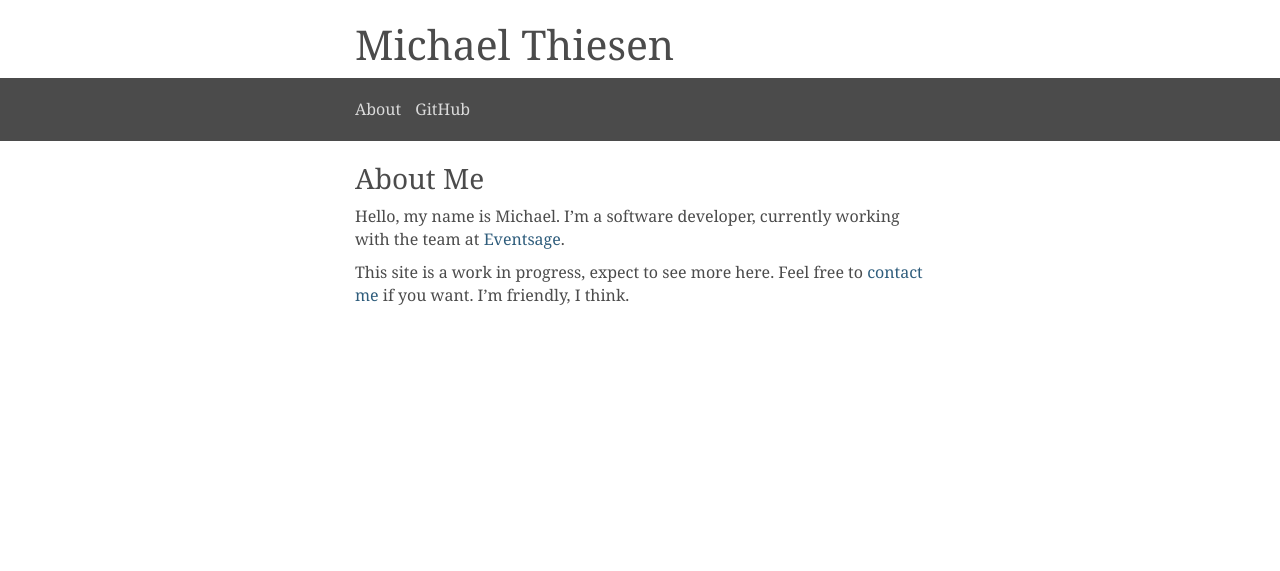
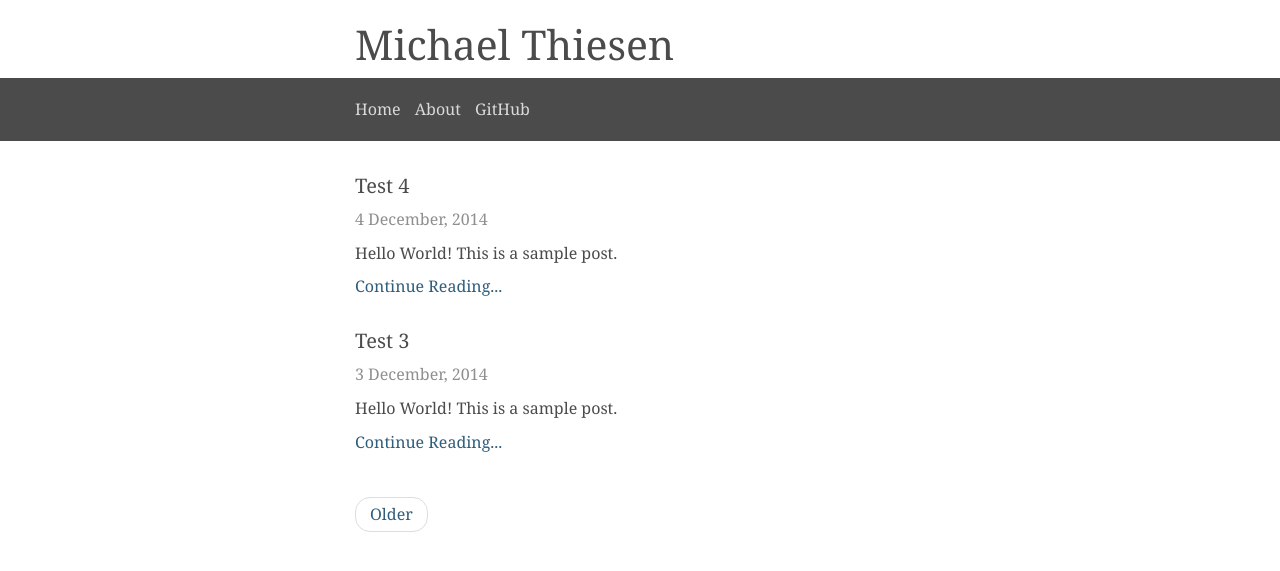
Before and after one commit to sarahromani/supermileage.github.io, a Jekyll site: the page built from index.html, in a window 1280 px wide. Shown: the top 571 px of the page. Built offline with Jekyll 4.4.1, drawn with Linux system fonts in a browser that asks for light colours; some web fonts are replaced; the list of posts is cut into pages by our own code.

Commit message:
Add posts (with test posts)

```diff
--- a/_config.yml
+++ b/_config.yml
@@ -1,5 +1,8 @@
 name: Michael Thiesen
 url: http://www.micthiesen.ca
+
+paginate: 2
+paginate_path: /page/:num/
 
 exclude: [
   bower.json,
--- a/_layouts/default.html
+++ b/_layouts/default.html
@@ -19,7 +19,8 @@
     <div id="navigation">
       <div class="container-fluid">
         <ul class="list-inline list-unstyled">
-          <li><a href="/">About</a></li>
+          <li><a href="/">Home</a></li>
+          <li><a href="/about.html">About</a></li>
           <li><a href="https://github.com/micthiesen">GitHub</a></li>
         </ul>
       </div>
@@ -27,7 +28,9 @@
 
     <div class="container-fluid">
       {% if page.title %}
-      <h3>{{ page.title }}</h3>
+        <h3>{{ page.title }}</h3>
+      {% else %}
+        <br/>
       {% endif %}
       {{ content }}
     </div>
--- /dev/null
+++ b/_posts/2014-12-03-test-3.md
@@ -0,0 +1,6 @@
+---
+layout: post
+title: Test 3
+---
+
+Hello World! This is a sample post.
--- /dev/null
+++ b/_posts/2014-12-04-test-4.md
@@ -0,0 +1,6 @@
+---
+layout: post
+title: Test 4
+---
+
+Hello World! This is a sample post.
--- /dev/null
+++ b/index.html
@@ -0,0 +1,27 @@
+---
+layout: default
+---
+
+{% for post in paginator.posts %}
+  <div class="post-preview">
+    <h4>{{ post.title }}</h4>
+    <p class="text-muted">{{ post.date | date: "%-d %B, %Y" }}</p>
+    {{ post.excerpt }}
+    <p><a href="{{ post.url }}">Continue Reading...</a></p>
+  </div>
+{% endfor %}
+
+<nav>
+  <ul class="pager">
+    {% if paginator.next_page %}
+      <li class="previous">
+        <a href="{{ paginator.next_page_path }}">Older</a>
+      </li>
+    {% endif %}
+    {% if paginator.previous_page %}
+      <li class="next">
+        <a href="{{ paginator.previous_page_path }}">Newer</a>
+      </li>
+    {% endif %}
+  </ul>
+</nav>
--- a/style.less
+++ b/style.less
@@ -35,3 +35,7 @@
     margin-bottom: 0px;
   }
 }
+
+.post-preview {
+  padding-bottom: 10px;
+}
```
Also changed, not shown: _layouts/post.html (added, +10 -0 lines), _posts/2014-12-01-test-1.md (added, +6 -0 lines), _posts/2014-12-02-test-2.md (added, +6 -0 lines), about.md (renamed from index.md), build/style.css.
